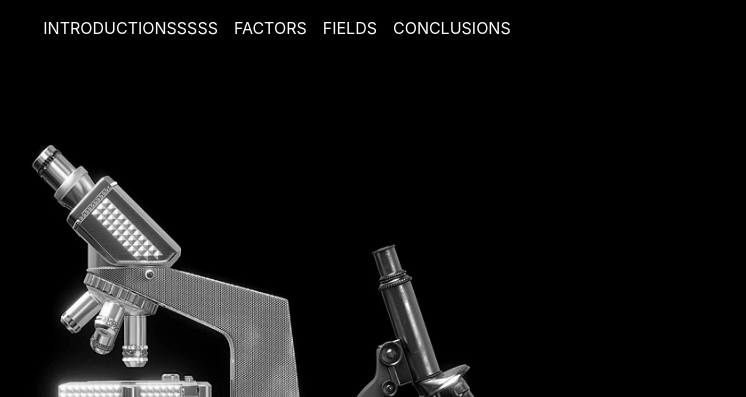
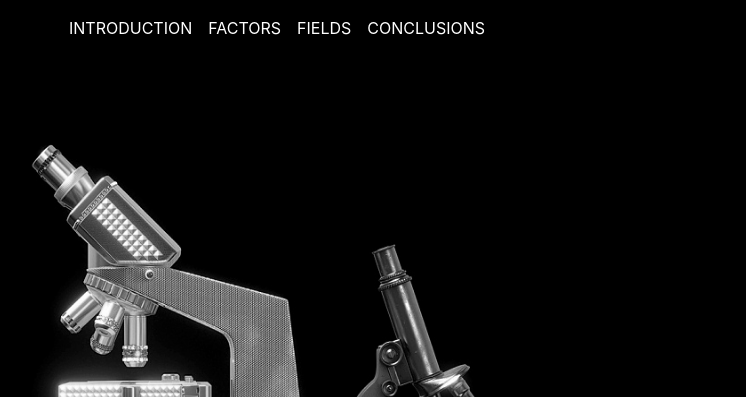
Before and after one commit to marta22/sitofase1, a plain HTML site: page index.html in a window 1280 px wide. Shown: the top 397 px of the page, without its empty margins (363-1109 px from the left). Drawn offline with nearby package versions, Linux system fonts and the light colour scheme.

Commit message:
change back nav

```diff
--- a/index.html
+++ b/index.html
@@ -14,7 +14,7 @@
 	<nav class="navbar navbar-expand-md fixed-top">
   <div class="collapse navbar-collapse justify-content-center">
     <div class="navbar-nav">
-      <a class="nav-item nav-link" href="#intro">Introductionsssss</a>
+      <a class="nav-item nav-link" href="#intro">Introduction</a>
       <a class="nav-item nav-link" href="#features">Factors</a>
       <a class="nav-item nav-link" href="#fields">Fields</a>
       <a class="nav-item nav-link" href="#steps">Conclusions</a>
```
